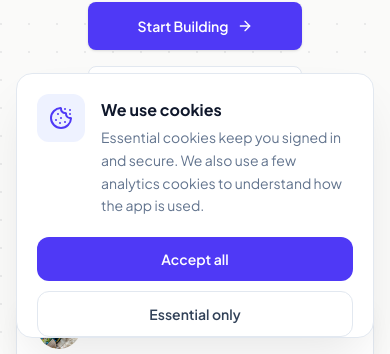
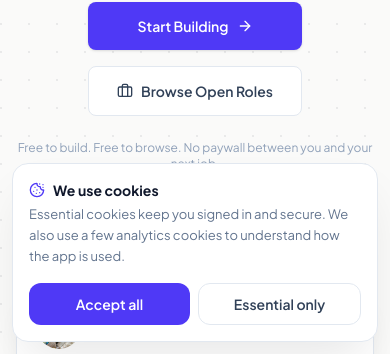
Before and after one commit to onetwothird/Resumi, a Next.js app: page / in a window 390 px wide. Shown: the part 490-844 px from the top of the page. Built offline with nearby package versions, Linux system fonts and the light colour scheme; no server answers; the database is empty.

Commit message:
fix(cookies): make the consent banner compact and safe-area aware on phones

```diff
--- a/src/components/ui/CookieConsent.tsx
+++ b/src/components/ui/CookieConsent.tsx
@@ -46,32 +46,39 @@ export default function CookieConsent() {
           /* Deliberately below the mobile menu's z-40 overlay: the banner is
              277px tall on a phone and its old z-9999 sat on top of the menu's
              Sign In / Get Started buttons, making both of them untappable. */
-          className="fixed bottom-4 right-4 sm:bottom-6 sm:right-6 w-[calc(100%-2rem)] sm:w-100 z-30 rounded-2xl bg-white dark:bg-slate-900 shadow-2xl shadow-black/10 border border-slate-200 dark:border-slate-800 p-5 sm:p-6 pb-safe"
+          /* Phones: a compact strip pinned 12px from the edges, kept clear of
+             the home indicator (`pb-safe` is not a Tailwind utility, so it
+             compiled to nothing). sm and up: the original corner card. */
+          style={{ bottom: "max(0.75rem, env(safe-area-inset-bottom))" }}
+          className="fixed inset-x-3 sm:inset-x-auto sm:right-6 sm:bottom-6! sm:w-100 z-30 max-h-[calc(100dvh-1.5rem)] overflow-y-auto rounded-2xl bg-white dark:bg-slate-900 shadow-2xl shadow-black/10 border border-slate-200 dark:border-slate-800 p-4 sm:p-6"
         >
-          <div className="flex items-start gap-4 mb-5">
-            <div className="w-12 h-12 shrink-0 rounded-xl bg-indigo-50 dark:bg-indigo-500/10 text-indigo-600 dark:text-indigo-400 flex items-center justify-center">
+          <div className="flex items-start gap-3 sm:gap-4 mb-4 sm:mb-5">
+            <div className="hidden sm:flex w-12 h-12 shrink-0 rounded-xl bg-indigo-50 dark:bg-indigo-500/10 text-indigo-600 dark:text-indigo-400 items-center justify-center">
               <Cookie size={24} />
             </div>
-            <div className="pt-1 min-w-0">
-              <h2 id="cookie-consent-title" className="text-base font-bold text-slate-900 dark:text-white">We use cookies</h2>
-              <p className="text-sm text-slate-500 dark:text-slate-400 leading-relaxed mt-1">
+            <div className="sm:pt-1 min-w-0">
+              <h2 id="cookie-consent-title" className="flex items-center gap-2 text-sm sm:text-base font-bold text-slate-900 dark:text-white">
+                <Cookie size={16} className="sm:hidden shrink-0 text-indigo-600 dark:text-indigo-400" aria-hidden />
+                We use cookies
+              </h2>
+              <p className="text-[13px] sm:text-sm text-slate-500 dark:text-slate-400 leading-relaxed mt-1">
                 Essential cookies keep you signed in and secure. We also use a
                 few analytics cookies to understand how the app is used.
               </p>
             </div>
           </div>
-          <div className="flex flex-col sm:flex-row gap-2.5">
+          <div className="flex flex-row gap-2 sm:gap-2.5">
             <button
               type="button"
               onClick={() => dismiss("accepted")}
-              className="flex-1 py-3 bg-indigo-600 hover:bg-indigo-700 active:bg-indigo-800 text-white text-sm font-semibold rounded-xl transition-colors"
+              className="flex-1 min-w-0 py-2.5 sm:py-3 px-3 bg-indigo-600 hover:bg-indigo-700 active:bg-indigo-800 text-white text-sm font-semibold rounded-xl transition-colors"
             >
               Accept all
             </button>
             <button
               type="button"
               onClick={() => dismiss("essential")}
-              className="flex-1 py-3 bg-white dark:bg-slate-900 border border-slate-200 dark:border-slate-700 hover:bg-slate-50 dark:hover:bg-slate-800 text-slate-700 dark:text-slate-200 text-sm font-semibold rounded-xl transition-colors"
+              className="flex-1 min-w-0 py-2.5 sm:py-3 px-3 whitespace-nowrap bg-white dark:bg-slate-900 border border-slate-200 dark:border-slate-700 hover:bg-slate-50 dark:hover:bg-slate-800 text-slate-700 dark:text-slate-200 text-sm font-semibold rounded-xl transition-colors"
             >
               Essential only
             </button>
```
